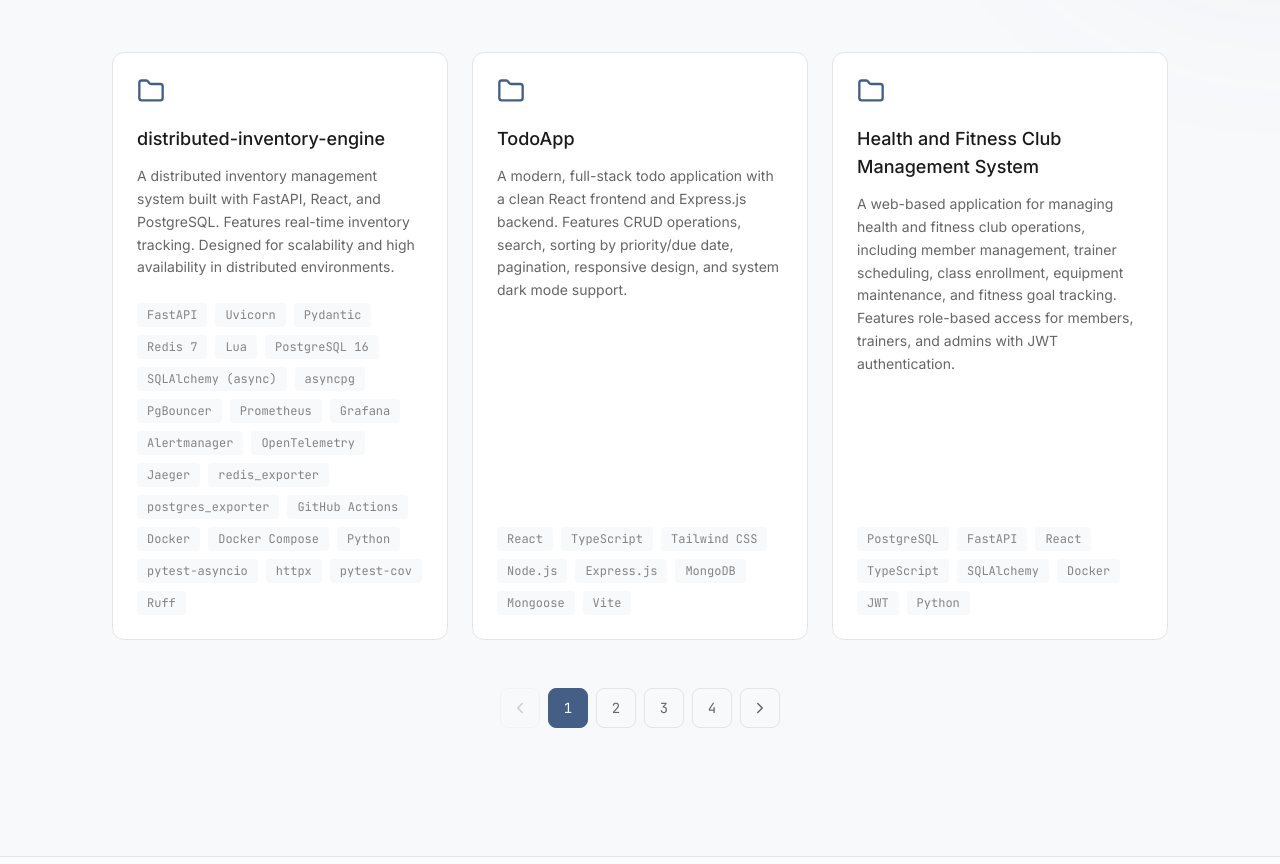
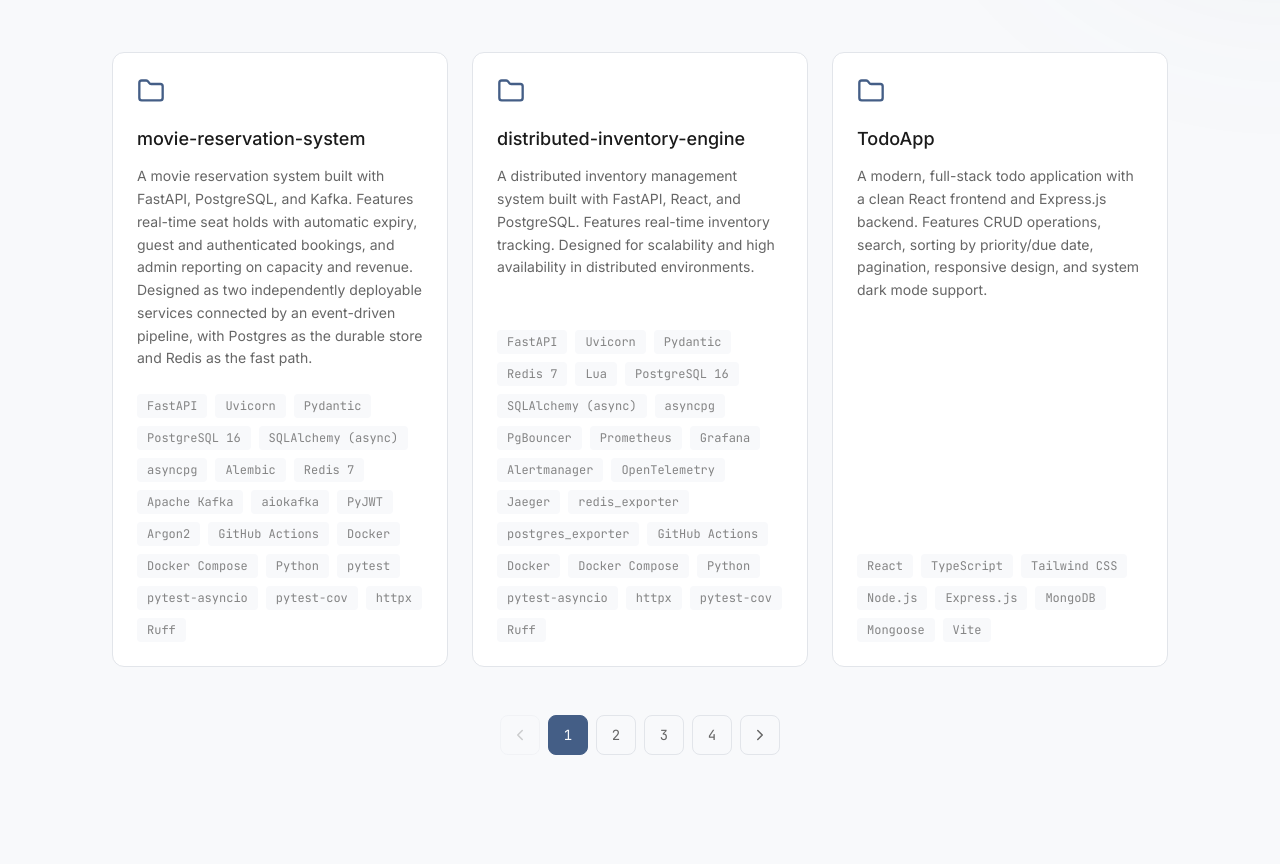
Before and after one commit to oscaroguledo/portfolio, a React (Vite) app: page / in a window 1280 px wide. Shown: the part 2620-3484 px from the top of the page. Built offline with nearby package versions, Linux system fonts and the light colour scheme.

Commit message:
Add movie-reservation-system project

```diff
--- a/src/components/Projects.tsx
+++ b/src/components/Projects.tsx
@@ -9,12 +9,17 @@ interface Project {
 }
 // Replace these with your actual projects
 const projects: Project[] = [
+  {
+    name: 'movie-reservation-system',
+    description: 'A movie reservation system built with FastAPI, PostgreSQL, and Kafka. Features real-time seat holds with automatic expiry, guest and authenticated bookings, and admin reporting on capacity and revenue. Designed as two independently deployable services connected by an event-driven pipeline, with Postgres as the durable store and Redis as the fast path.',
+    tags: ['FastAPI', 'Uvicorn', 'Pydantic', 'PostgreSQL 16', 'SQLAlchemy (async)', 'asyncpg', 'Alembic', 'Redis 7', 'Apache Kafka', 'aiokafka', 'PyJWT', 'Argon2', 'GitHub Actions', 'Docker', 'Docker Compose', 'Python', 'pytest', 'pytest-asyncio', 'pytest-cov', 'httpx', 'Ruff'],
+    githubUrl: 'https://github.com/oscaroguledo/Movie-Reservation-System',
+  },
 {
   name: 'distributed-inventory-engine',
   description: 'A distributed inventory management system built with FastAPI, React, and PostgreSQL. Features real-time inventory tracking. Designed for scalability and high availability in distributed environments.',
   tags: ['FastAPI', 'Uvicorn', 'Pydantic', 'Redis 7', 'Lua', 'PostgreSQL 16', 'SQLAlchemy (async)', 'asyncpg', 'PgBouncer', 'Prometheus', 'Grafana', 'Alertmanager', 'OpenTelemetry', 'Jaeger', 'redis_exporter', 'postgres_exporter', 'GitHub Actions', 'Docker', 'Docker Compose', 'Python', 'pytest-asyncio', 'httpx', 'pytest-cov', 'Ruff'],
   githubUrl: 'https://github.com/oscaroguledo/distributed-inventory-engine',
-
 },
 {
   name: 'TodoApp',
```
